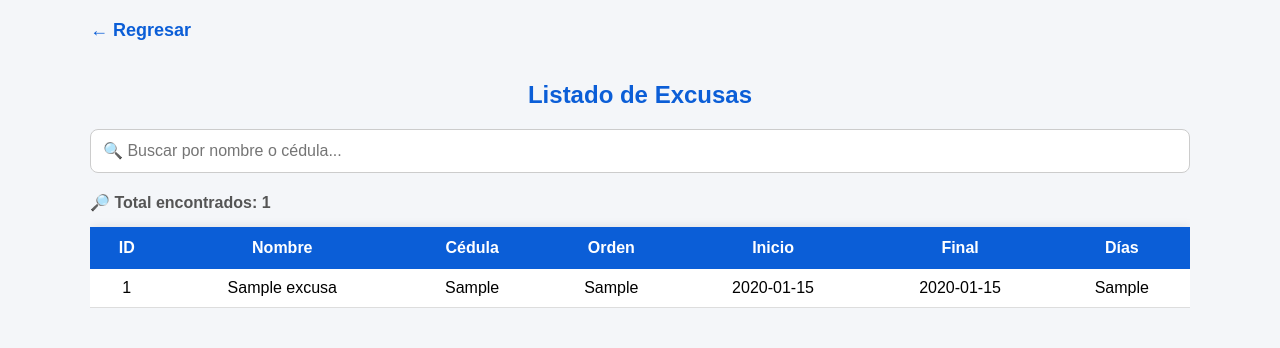
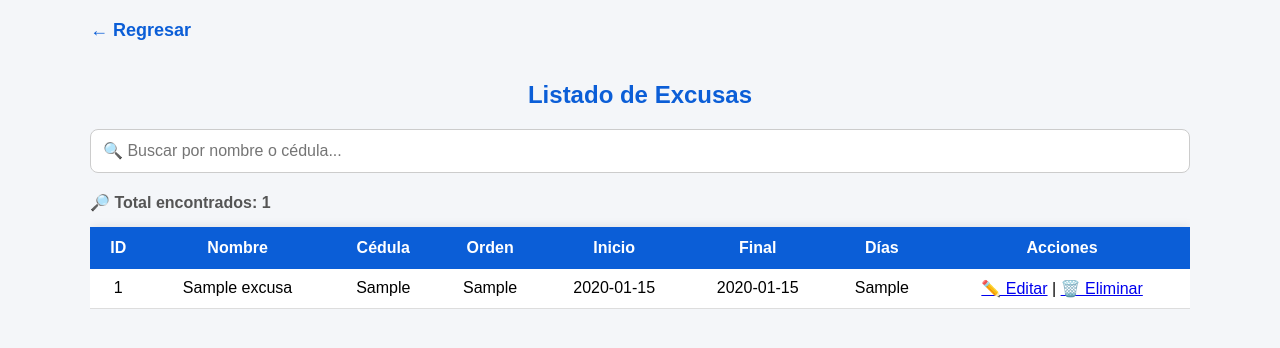
Before and after one commit to danmjp19-boop/control-excusados, a Flask app: page /lista_excusas in a window 1280 px wide. Shown: the top 348 px of the page. Run offline with Flask 3, Linux system fonts and the light colour scheme; tables that the repository leaves empty hold one stand-in row (values such as "Sample post").

Commit message:
Update lista_excusas.html

```diff
--- a/templates/lista_excusas.html
+++ b/templates/lista_excusas.html
@@ -113,6 +113,7 @@ onkeyup="filtrar()">
 <th>Inicio</th>
 <th>Final</th>
 <th>Días</th>
+<th>Acciones</th>
 </tr>
 
 {% for e in excusas %}
@@ -126,6 +127,14 @@ onkeyup="filtrar()">
 <td>{{ e.fecha_inicio }}</td>
 <td>{{ e.fecha_final }}</td>
 <td>{{ e.dias }}</td>
+<td>
+    <a href="/editar_excusa/{{ e.id }}">✏️ Editar</a>
+    |
+    <a href="/eliminar_excusa/{{ e.id }}"
+       onclick="return confirm('¿Seguro que desea eliminar esta excusa?')">
+       🗑️ Eliminar
+    </a>
+</td>
 
 </tr>
 
```
